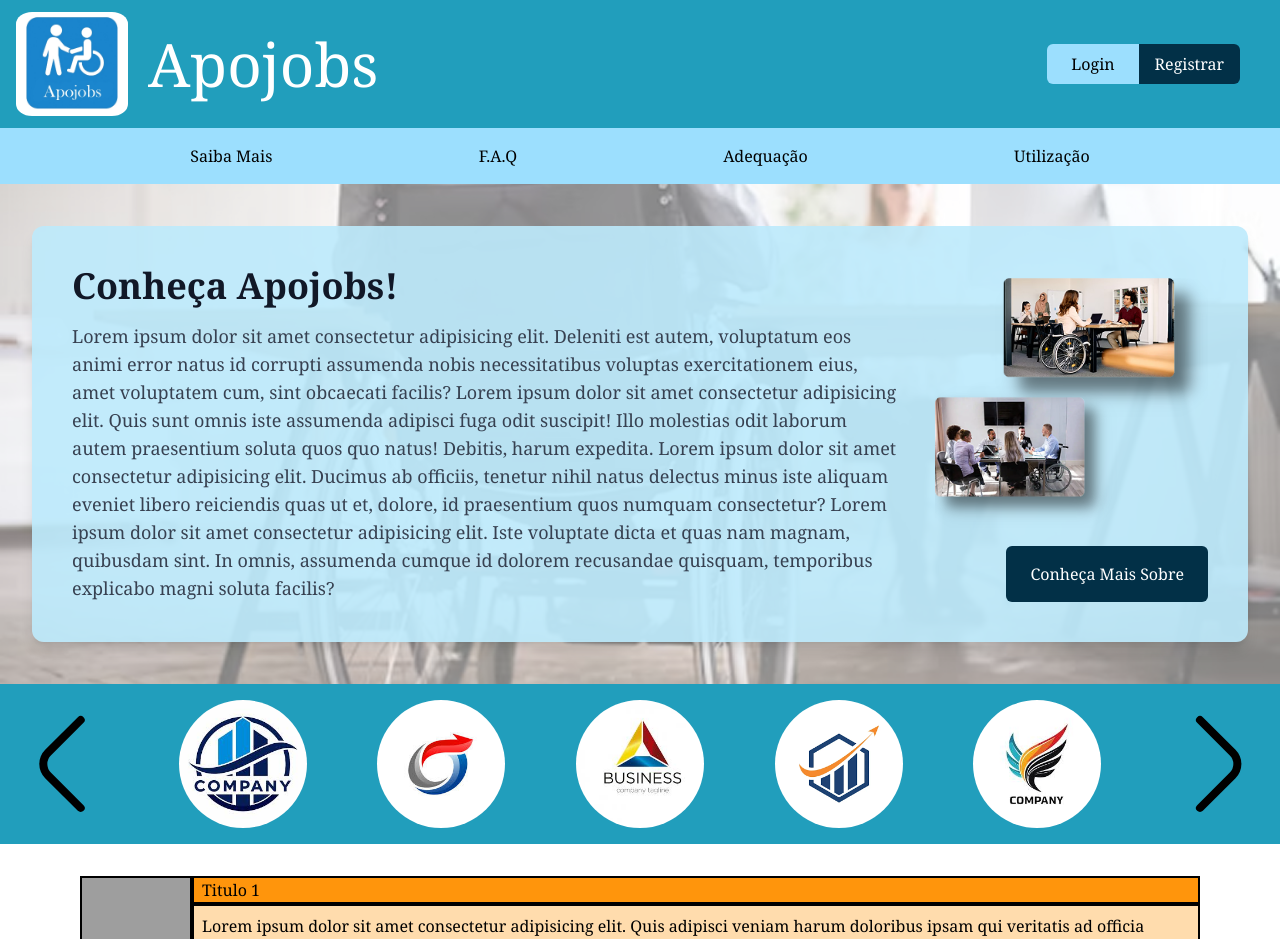
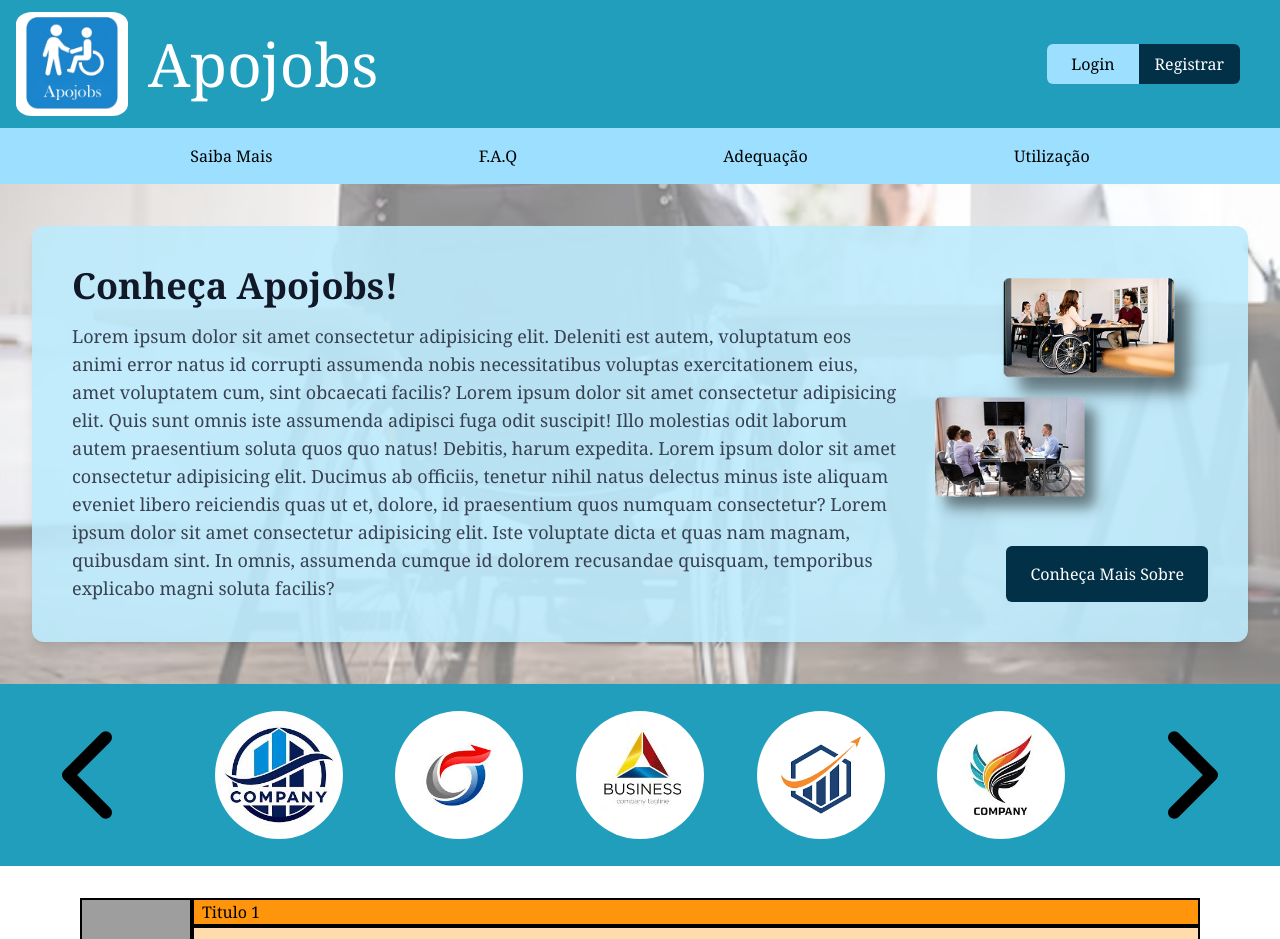
Before and after one commit to t4Facef/tic-2025-front, a React (Create React App) app: page / in a window 1280 px wide. Shown: the top 939 px of the page. Built offline with nearby package versions, Linux system fonts and the light colour scheme; grey boxes are pictures that could not be loaded.

Commit message:
Inicio do desenvolvimento da pagina de verificação de entrada

```diff
--- a/src/App.tsx
+++ b/src/App.tsx
@@ -12,6 +12,7 @@ import UserDashboard from './pages/user_dashboard';
 import CandidateProfile from './pages/candidate_profile';
 import PositionsList from './pages/positions_list';
 import CompanyDashboard from './pages/company_dashboard';
+import AuthEntry from './components/content/auth_entry';
 
 function App() {
   return (
@@ -23,6 +24,7 @@ function App() {
           <Route path='/faq' element={<Faq/>}></Route>
           <Route path='/utilizacao' element={<Utilizacao/>}></Route>
           <Route path='/adequacao' element={<Adequacao/>}></Route>
+          <Route path='/autenticacao' element={<AuthEntry/>}></Route>
           <Route path='/login' element={<Login/>}></Route>
           <Route path='/registrar' element={<Cadastrar/>}></Route>
           <Route path='/vagas' element={<PositionsList/>}></Route>
--- /dev/null
+++ b/src/components/content/auth_entry.tsx
@@ -0,0 +1,9 @@
+export default function AuthEntry(){
+    return (
+        <div className="bg-blue1 m-20 min-h-screen">
+            <div className="flex flex-col justify-start items-center p-10">
+                <p className="">Seja bem vindo!</p>
+            </div>
+        </div>
+    )
+}
--- a/src/components/content/companies_row.tsx
+++ b/src/components/content/companies_row.tsx
@@ -1,11 +1,14 @@
+import { ChevronLeft, ChevronRight } from "lucide-react"
+
+
 type CompaniesRowPropries = {
     teste: string[]
 }
 
 export default function CompaniesRow({teste}: CompaniesRowPropries){ //Tipo temporario até ver como vai ficar depois da integração com banco de dados
     return (
-        <div className="bg-blue2 p-3 py-4 flex justify-between">
-            <img src="./icons/angulo-esquerdo.svg" alt="" className="w-24 py-3"/>
+        <div className="bg-blue2 p-3 py-4 flex justify-between items-center">
+            <ChevronLeft size={150}/>
             {teste.map((src, index) => (
                 <img
                 key={index}
@@ -14,7 +17,7 @@ export default function CompaniesRow({teste}: CompaniesRowPropries){ //Tipo temp
                 className="w-32 h-32 object-cover rounded-full"
                 />
             ))}
-            <img src="./icons/angulo-direito.svg" alt="" className="w-24 py-3"/>
+            <ChevronRight size={150}/>
         </div>
     )
 }
```
